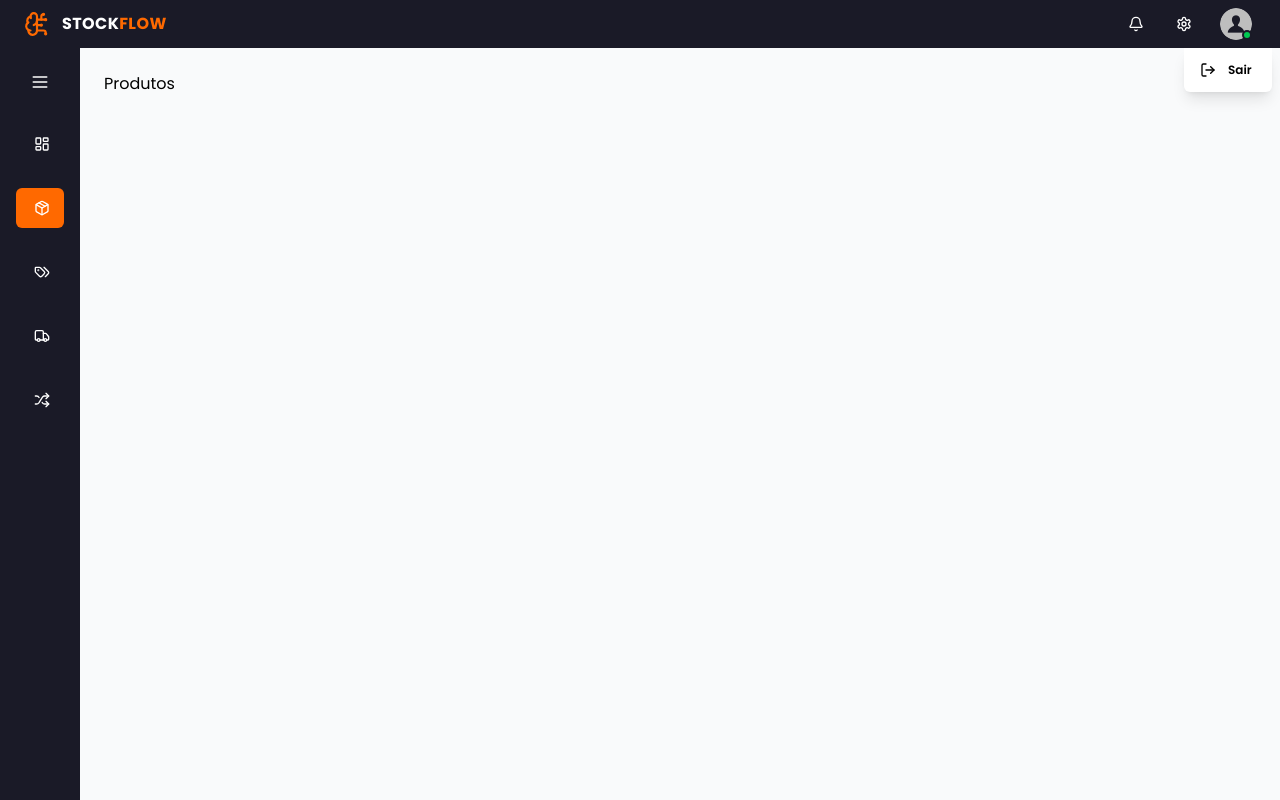
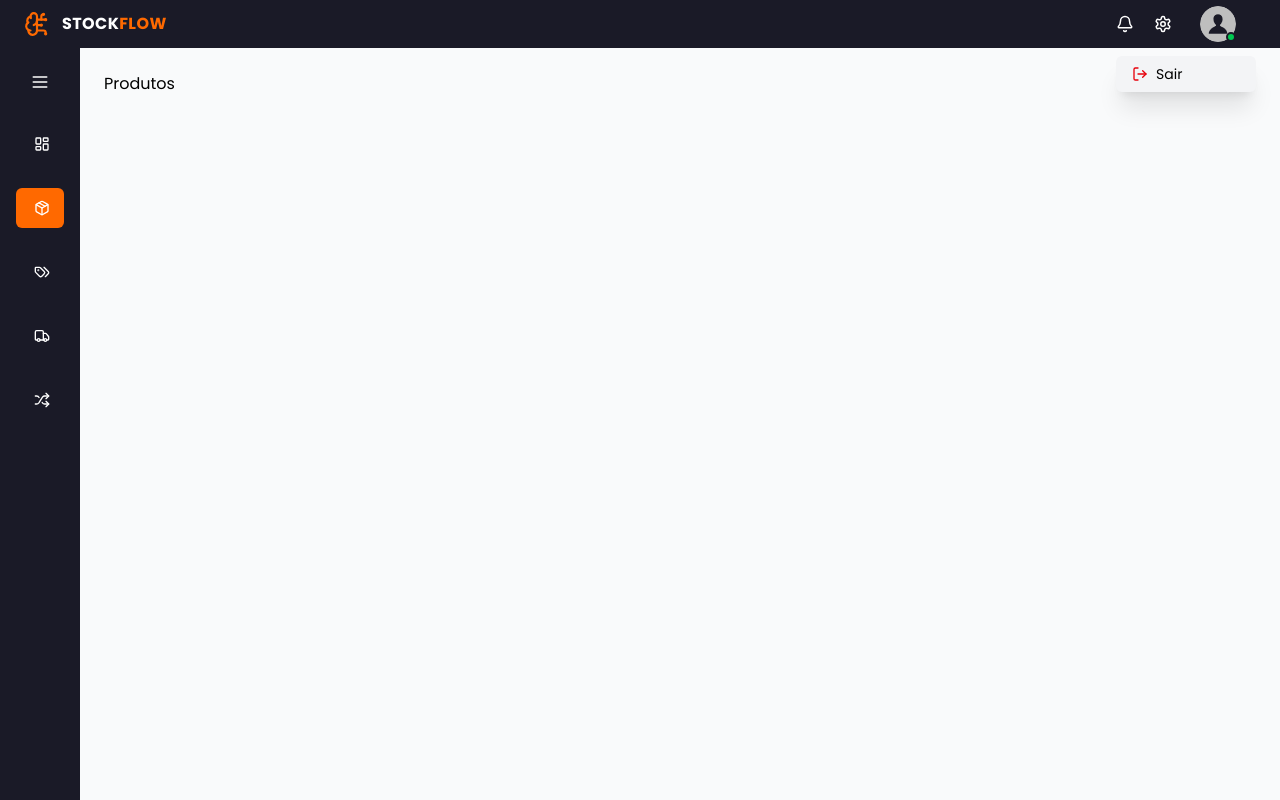
Before and after one commit to lucasherrerods/stock-flow, a React (Vite) app: page /products in a window 1280 px wide. Both pictures are taken after a click on the element 1236 px from the left and 24 px from the top of the page. Built offline with nearby package versions, Linux system fonts and the light colour scheme.

Commit message:
feat: set username in localStorage and show in header

```diff
--- a/src/components/Header/index.jsx
+++ b/src/components/Header/index.jsx
@@ -7,6 +7,8 @@ import { useState } from 'react'
 export default function Header() {
   const [profileOpen, setProfileOpen] = useState(false)
 
+  const username = localStorage.getItem('username')
+
   return (
     <header className="fixed top-0 left-0 right-0 h-12 z-20 flex items-center justify-between px-6 bg-[#1A1A27]">
       <div className="flex gap-3 items-center">
@@ -15,31 +17,37 @@ export default function Header() {
           Stock<span className='text-orange-500'>Flow</span>
         </h1>
       </div>
-      <div className="flex items-center gap-2 relative">
-        <div>
-          <button className="px-4 py-2.5 text-white cursor-pointer">
-            <Bell size={16} />
+      <div className="flex items-center gap-3 relative">
+        <div className="flex items-center gap-1">
+          <button className="p-2 text-white hover:bg-white/10 rounded-full transition cursor-pointer">
+            <Bell size={18} />
           </button>
-          <button className="px-4 py-2.5 text-white cursor-pointer">
-            <Settings size={16} />
+          <button className="p-2 text-white hover:bg-white/10 rounded-full transition cursor-pointer">
+            <Settings size={18} />
           </button>
         </div>
-        <div onClick={() => setProfileOpen((prev) => !prev)} className="flex items-center gap-2 p-1 rounded-full transition-all duration-200 cursor-pointer select-none hover:bg-white/10">
+        <div onClick={() => setProfileOpen((prev) => !prev)} className="flex items-center gap-3 px-2 py-1.5 rounded-full hover:bg-white/10 transition cursor-pointer select-none">
           <div className="relative">
-            <img className='h-8 w-8 rounded-full object-cover' src={Avatar} alt="Profile" />
-            <div className="absolute bottom-0 right-0 w-2.5 h-2.5 bg-green-500 rounded-full border-2 border-[#1A1A27]"></div>
+            <img className="h-9 w-9 rounded-full object-cover" src={Avatar} alt="Profile Image" />
+            <span className="absolute bottom-0 right-0 w-2.5 h-2.5 bg-green-500 border-2 border-[#1A1A27] rounded-full" />
           </div>
+          <p className="text-sm text-white font-medium">{username}</p>
         </div>
         {profileOpen && (
-          <div onClick={(e) => e.stopPropagation()} className="absolute top-full left-1/2 mt-1 w-22 bg-white font-semibold rounded-b-md shadow-lg overflow-hidden z-30 animate-fade-in">
-            <div className="py-1">
-              <Link to={'/'}>
-                <button onClick={() => localStorage.removeItem('token')} className="w-full flex items-center gap-3 px-4 py-2.5 text-xs cursor-pointer">
-                  <LogOut size={16} />
-                  <span>Sair</span>
-                </button>
-              </Link>
-            </div>
+          <div onClick={(e) => e.stopPropagation()} className="absolute top-[calc(100%+8px)] right-0 min-w-[140px] bg-gray-100 rounded-md shadow-xl z-30 overflow-hidden animate-fade-in transition-all">
+            <Link to={'/'}>
+              <button
+                className="w-full flex items-center gap-2 px-4 py-2 text-sm hover:bg-gray-100 transition cursor-pointer"
+                onClick={() => {
+                  localStorage.removeItem('username')
+                  localStorage.removeItem('token')
+                  document.title = 'StockFlow'
+                }}
+              >
+                <LogOut size={16} className='text-red-600' />
+                <span>Sair</span>
+              </button>
+            </Link>
           </div>
         )}
       </div>
--- a/src/pages/Auth/index.jsx
+++ b/src/pages/Auth/index.jsx
@@ -68,6 +68,7 @@ export default function Auth() {
       })
 
       localStorage.setItem('token', data.token)
+      localStorage.setItem('username', data.name)
       navigate('/dashboard')
     } catch (error) {
       localStorage.removeItem('token')//Limpa o token inválido
```
